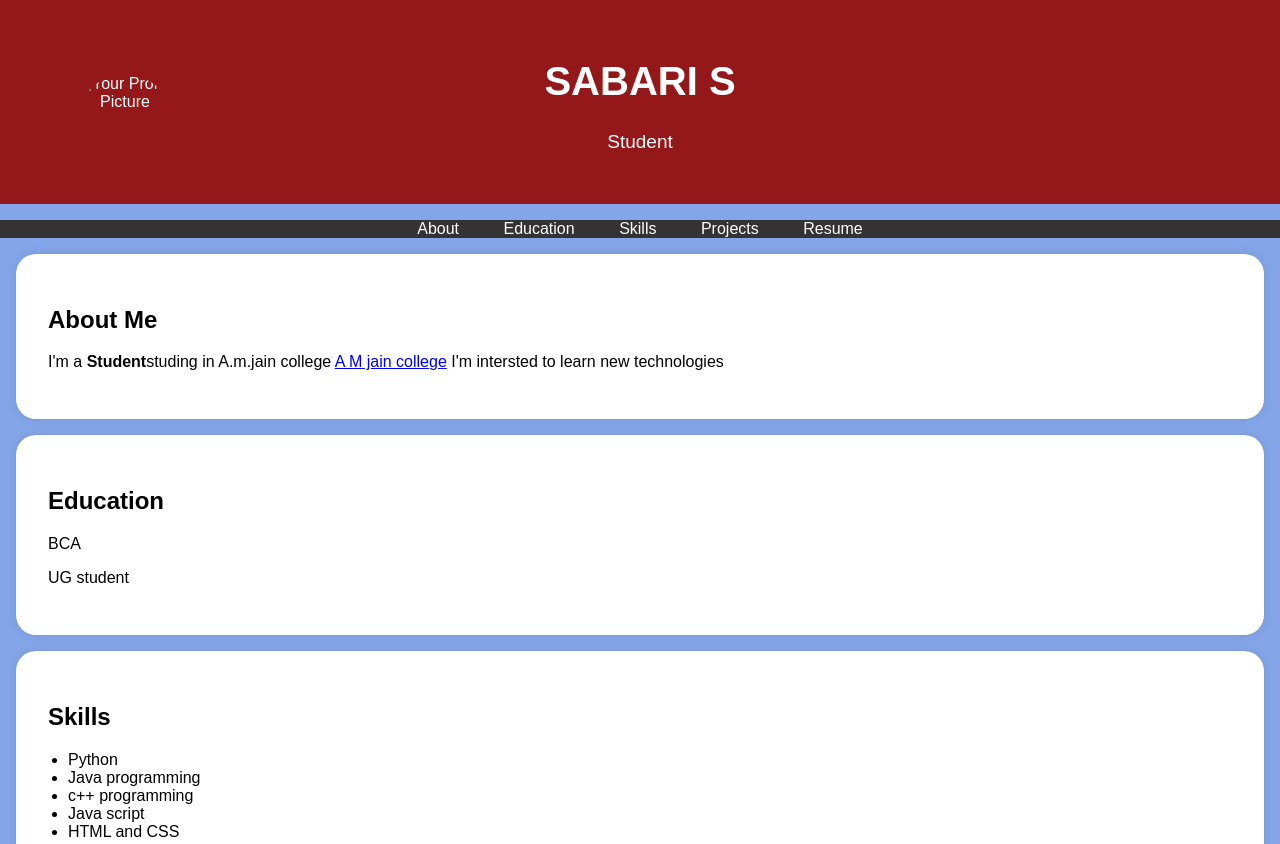
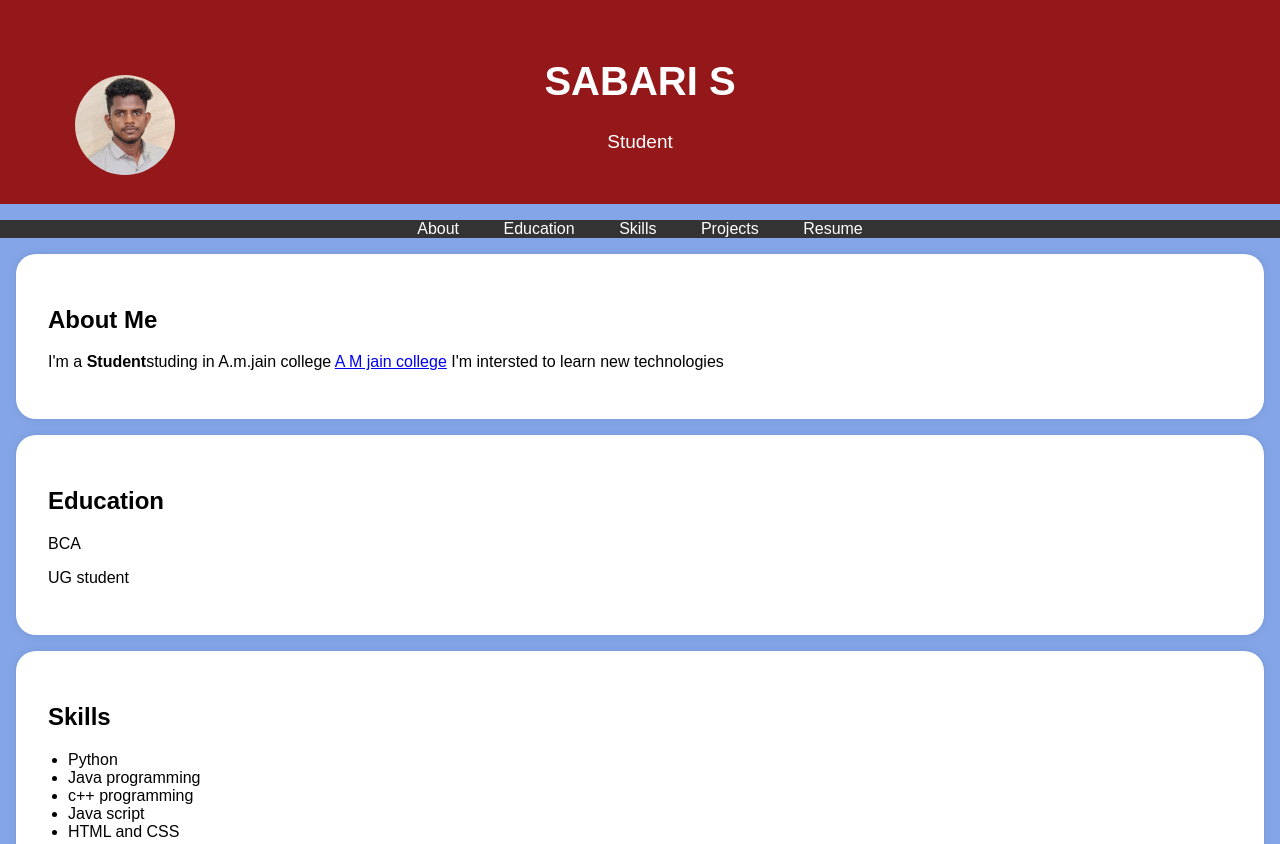
Before and after one commit to Sabaris007/Sabari, a plain HTML site: page index.html in a window 1280 px wide. Shown: the top 844 px of the page. Drawn offline with Linux system fonts and the light colour scheme; the site is published under a folder, as on GitHub Pages, so addresses that start at the root find nothing.

Commit message:
Update index.html

```diff
--- a/index.html
+++ b/index.html
@@ -95,7 +95,7 @@
     <header>
         <div class="header-content">
             <!-- Add your profile picture here -->
-            <img src="/pic.jpg" alt="Your Profile Picture" class="profile-picture">
+            <img src="pic.jpg" alt="Your Profile Picture" class="profile-picture">
             <h1 style="text-align: center;">SABARI S</h1>
             <p style="font-size: 19px;">Student</p>
         </div>
```
